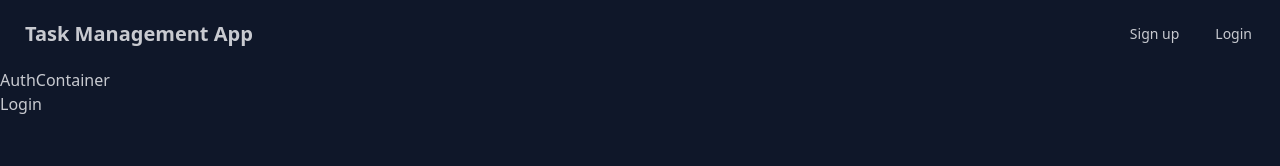
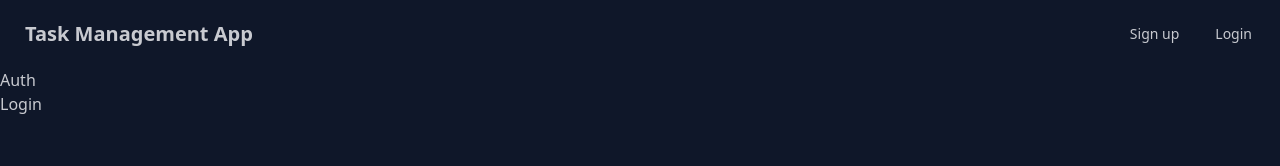
Before and after one commit to YaelBadillo/task-management, a React (Vite) app in the folder apps/frontend/: page /auth/login in a window 1280 px wide. Shown: the top 166 px of the page. Built offline with nearby package versions, Linux system fonts and the light colour scheme.

Commit message:
Refactor: change auth and root layout as pages

```diff
--- a/apps/frontend/src/App.tsx
+++ b/apps/frontend/src/App.tsx
@@ -8,16 +8,17 @@ import {
 import { Home } from '@pages/home'
 import { Signup } from '@pages/signup'
 import { Login } from '@pages/login'
-import { AuthContainer, RootContainer } from '@layouts'
+import { Root } from '@pages/root'
+import { Auth } from '@pages/auth'
 
 function App() {
   return (
     <Router>
       <Routes>
-        <Route path="/" element={<RootContainer />}>
+        <Route path="/" element={<Root />}>
           <Route index element={<Home />} />
 
-          <Route path="auth" element={<AuthContainer />}>
+          <Route path="auth" element={<Auth />}>
             <Route index element={<Navigate to="/auth/login" />} />
 
             <Route path="sign-up" element={<Signup />} />
--- a/apps/frontend/src/layouts/index.ts
+++ /dev/null
@@ -1,2 +0,0 @@
-export * from './RootContainer'
-export * from './AuthContainer'
--- a/apps/frontend/src/layouts/AuthContainer.tsx
+++ b/apps/frontend/src/pages/auth/Auth.tsx
@@ -1,9 +1,9 @@
 import { Outlet } from 'react-router-dom'
 
-export const AuthContainer = () => {
+export const Auth = () => {
   return (
     <div>
-      AuthContainer
+      Auth
       <Outlet />
     </div>
   )
--- /dev/null
+++ b/apps/frontend/src/pages/auth/index.ts
@@ -0,0 +1 @@
+export * from './Auth'
--- a/apps/frontend/src/layouts/RootContainer.tsx
+++ b/apps/frontend/src/pages/root/Root.tsx
@@ -1,6 +1,6 @@
 import { Link, Outlet } from 'react-router-dom'
 
-export const RootContainer = () => {
+export const Root = () => {
   return (
     <>
       <div className="container m-auto">
--- /dev/null
+++ b/apps/frontend/src/pages/root/index.ts
@@ -0,0 +1 @@
+export * from './Root'
```
